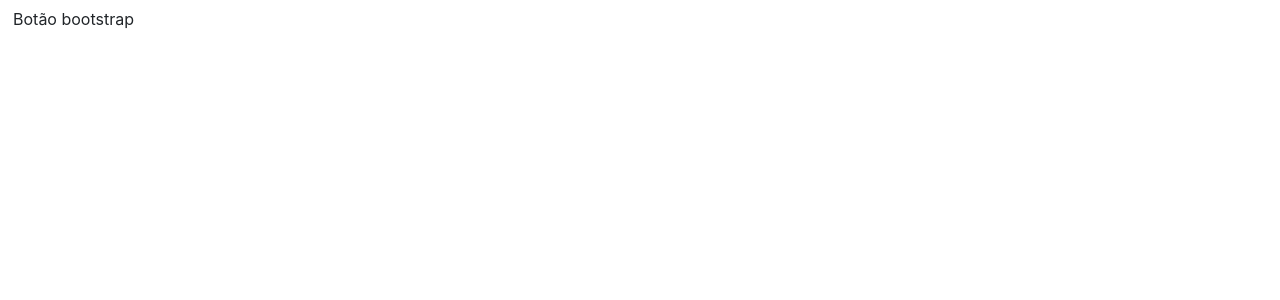
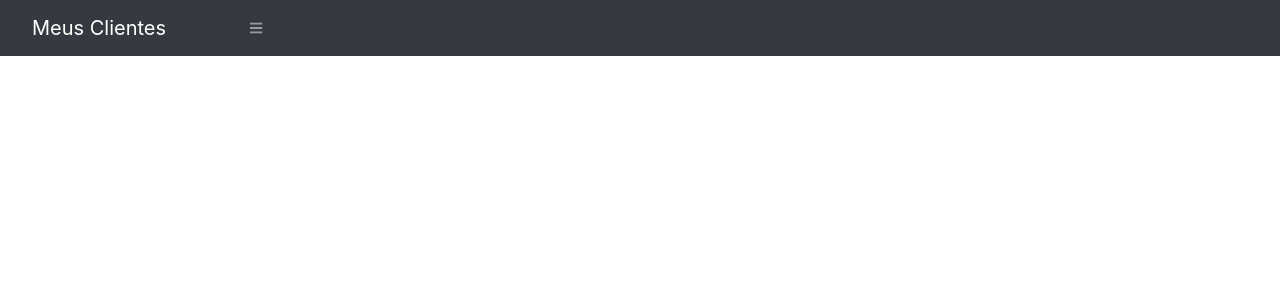
Before and after one commit to arturtarcisio/clientes-app, an Angular app: page / in a window 1280 px wide. Shown: the top 300 px of the page. Built offline with nearby package versions, Linux system fonts and the light colour scheme.

Commit message:
Criacao do navbar

```diff
--- a/src/app/app.component.html
+++ b/src/app/app.component.html
@@ -1 +1 @@
-<button class="btn btn-sucess"> Botão bootstrap</button>
+<app-navbar></app-navbar>
--- a/src/app/app.module.ts
+++ b/src/app/app.module.ts
@@ -3,6 +3,8 @@ import { NgModule } from '@angular/core';
 
 import { AppRoutingModule } from './app-routing.module';
 import { AppComponent } from './app.component';
+
+import { TemplateModule } from './template/template.module'
 
 @NgModule({
   declarations: [
@@ -10,7 +12,8 @@ import { AppComponent } from './app.component';
   ],
   imports: [
     BrowserModule,
-    AppRoutingModule
+    AppRoutingModule,
+    TemplateModule
   ],
   providers: [],
   bootstrap: [AppComponent]
--- /dev/null
+++ b/src/app/template/navbar/navbar.component.html
@@ -0,0 +1,6 @@
+<nav class="sb-topnav navbar navbar-expand navbar-dark bg-dark">
+  <a class="navbar-brand" href="#">Meus Clientes</a>
+  <button class="btn btn-link btn-sm order-1 order-lg-0" id="sidebarToggle" href="#">
+      <i class="fas fa-bars"></i>
+  </button>
+</nav>
--- /dev/null
+++ b/src/app/template/navbar/navbar.component.ts
@@ -0,0 +1,15 @@
+import { Component, OnInit } from '@angular/core';
+
+@Component({
+  selector: 'app-navbar',
+  templateUrl: './navbar.component.html',
+  styleUrls: ['./navbar.component.css']
+})
+export class NavbarComponent implements OnInit {
+
+  constructor() { }
+
+  ngOnInit(): void {
+  }
+
+}
--- a/src/index.html
+++ b/src/index.html
@@ -8,7 +8,7 @@
   <link rel="icon" type="image/x-icon" href="favicon.ico">
   <script src="https://cdnjs.cloudflare.com/ajax/libs/font-awesome/5.11.2/js/all.min.js" crossorigin="anonymous"></script>
 </head>
-<body>
+<body class="sb-nav-fixed">
   <app-root></app-root>
 </body>
 </html>
```
Also changed, not shown: src/app/template/template.module.ts (added, +16 -0 lines), src/app/template/navbar/navbar.component.css (added).
